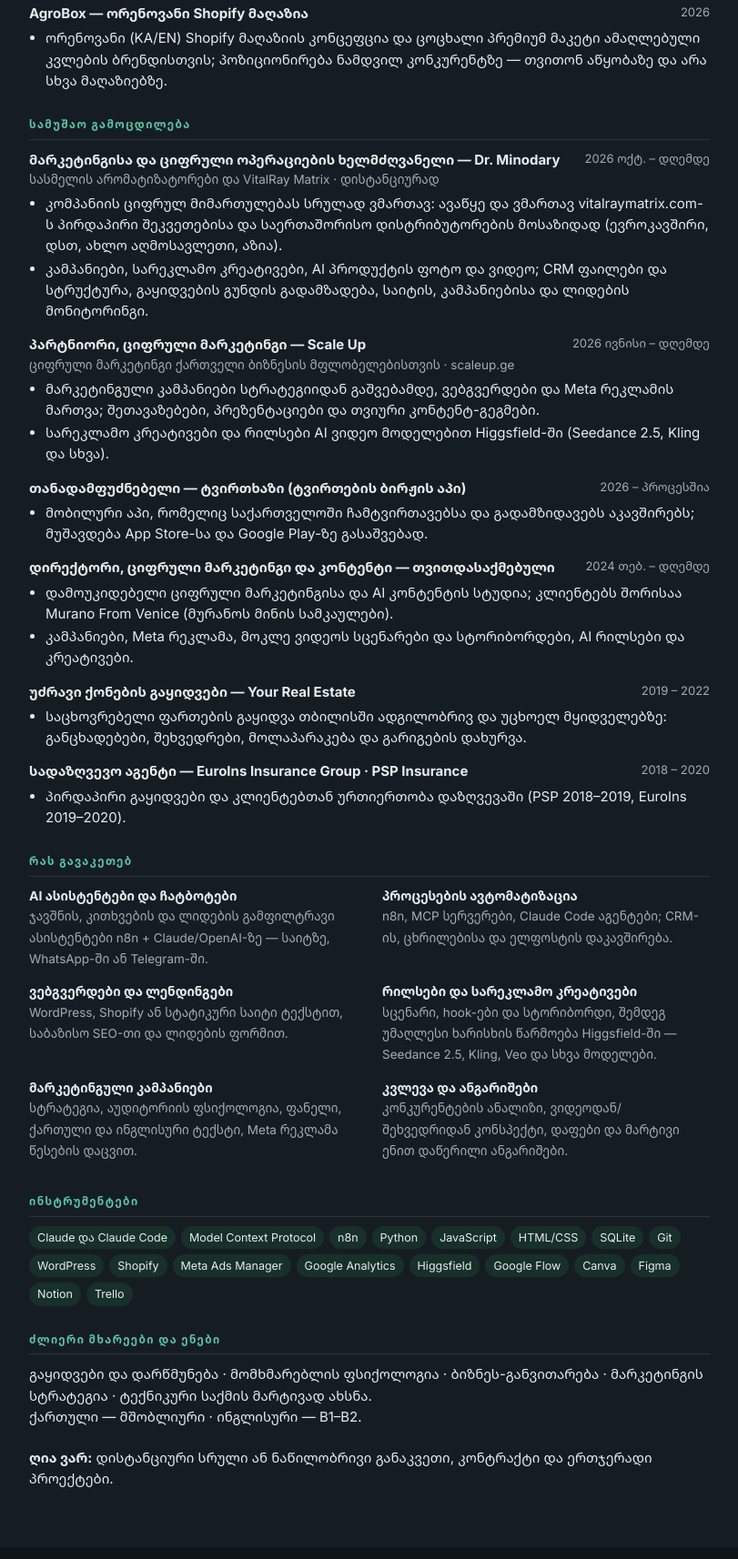
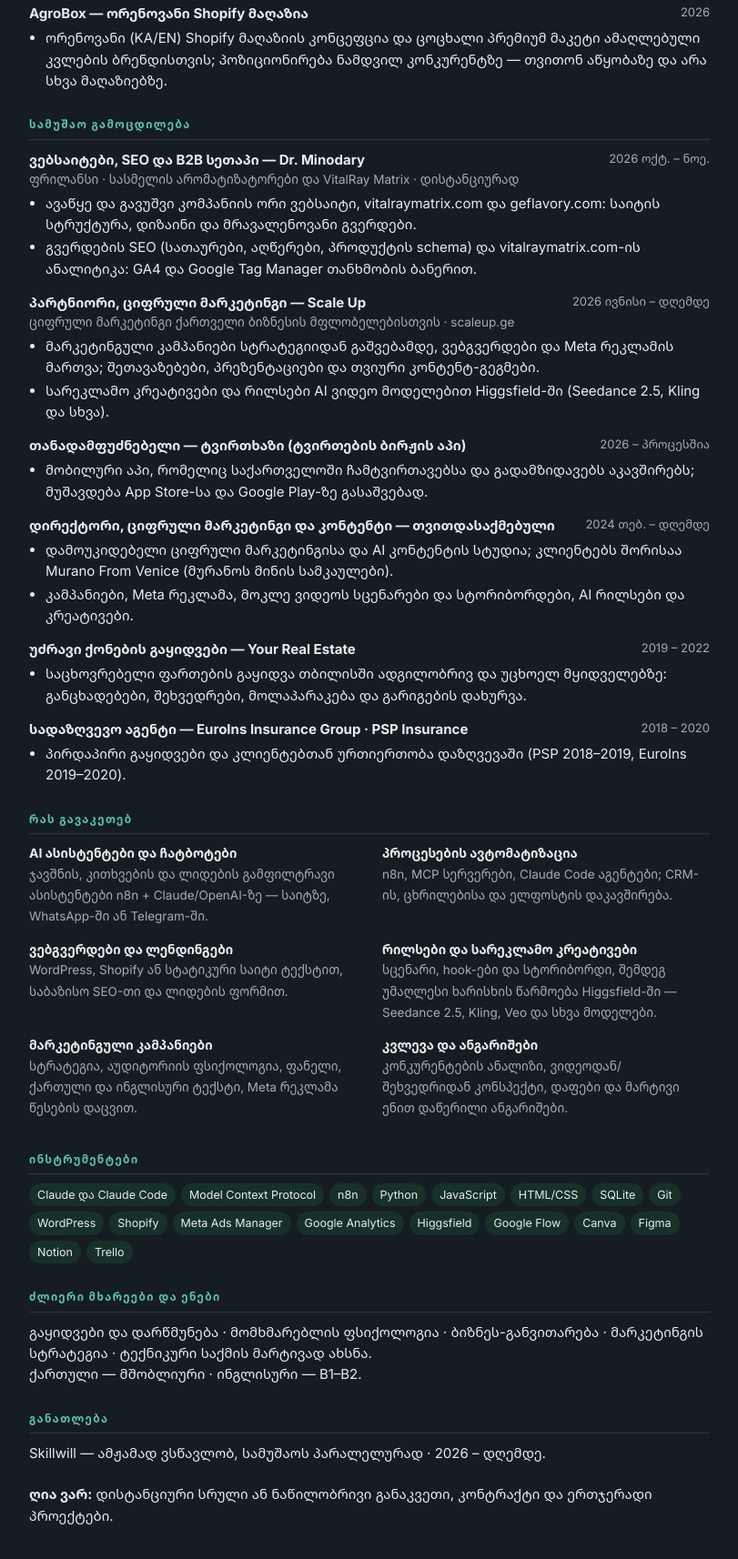
Before and after one commit to sabasaralidzered-beep/cv, a plain HTML site: page ka.html in a window 1280 px wide. Shown: the part 1049-2763 px from the top of the page at 91% size, without its empty margins (234-1045 px from the left). Drawn offline with Linux system fonts and the light colour scheme.

Commit message:
CV: Dr. Minodary scope (websites, SEO, analytics; Oct-Nov 2026); add Skillwill
Co-Authored-By: Claude Fable 5.2 <noreply@anthropic.com>

```diff
--- a/ka.html
+++ b/ka.html
@@ -75,11 +75,11 @@
 <h2>სამუშაო გამოცდილება</h2>
 
 <div class="item">
-  <div class="item-head"><strong>მარკეტინგისა და ციფრული ოპერაციების ხელმძღვანელი — Dr. Minodary</strong><span class="when">2026 ოქტ. – დღემდე</span></div>
-  <div class="sub">სასმელის არომატიზატორები და VitalRay Matrix · დისტანციურად</div>
+  <div class="item-head"><strong>ვებსაიტები, SEO და B2B სეთაპი — Dr. Minodary</strong><span class="when">2026 ოქტ. – ნოე.</span></div>
+  <div class="sub">ფრილანსი · სასმელის არომატიზატორები და VitalRay Matrix · დისტანციურად</div>
   <ul>
-    <li>კომპანიის ციფრულ მიმართულებას სრულად ვმართავ: ავაწყე და ვმართავ vitalraymatrix.com-ს პირდაპირი შეკვეთებისა და საერთაშორისო დისტრიბუტორების მოსაზიდად (ევროკავშირი, დსთ, ახლო აღმოსავლეთი, აზია).</li>
-    <li>კამპანიები, სარეკლამო კრეატივები, AI პროდუქტის ფოტო და ვიდეო; CRM ფაილები და სტრუქტურა, გაყიდვების გუნდის გადამზადება, საიტის, კამპანიებისა და ლიდების მონიტორინგი.</li>
+    <li>ავაწყე და გავუშვი კომპანიის ორი ვებსაიტი, vitalraymatrix.com და geflavory.com: საიტის სტრუქტურა, დიზაინი და მრავალენოვანი გვერდები.</li>
+    <li>გვერდების SEO (სათაურები, აღწერები, პროდუქტის schema) და vitalraymatrix.com-ის ანალიტიკა: GA4 და Google Tag Manager თანხმობის ბანერით.</li>
   </ul>
 </div>
 
@@ -140,6 +140,9 @@
 <p style="margin:0">გაყიდვები და დარწმუნება · მომხმარებლის ფსიქოლოგია · ბიზნეს-განვითარება · მარკეტინგის სტრატეგია · ტექნიკური საქმის მარტივად ახსნა.<br>
 ქართული — მშობლიური · ინგლისური — B1–B2.</p>
 
+<h2>განათლება</h2>
+<p style="margin:0">Skillwill — ამჟამად ვსწავლობ, სამუშაოს პარალელურად · 2026 – დღემდე.</p>
+
 <p class="web-only" style="margin-top:22px"><strong>ღია ვარ:</strong> დისტანციური სრული ან ნაწილობრივი განაკვეთი, კონტრაქტი და ერთჯერადი პროექტები.</p>
 </main>
 </body>
```
Also changed, not shown: index.html (+7 -4 lines), 2 other files.
